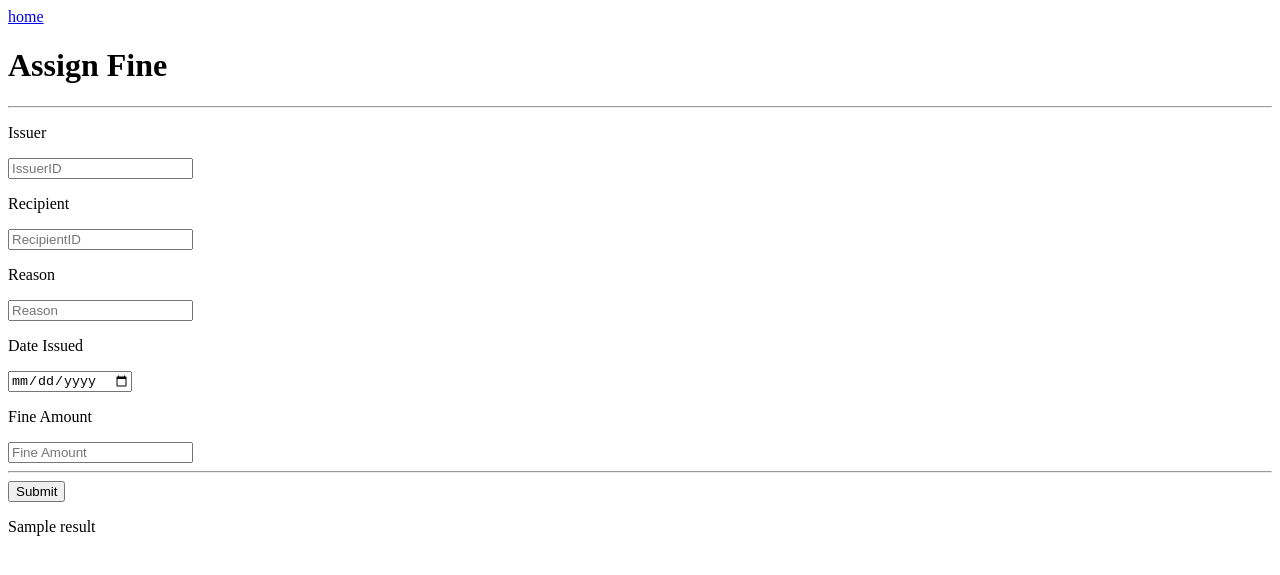
After one commit to jthoerschgen/cs2300_proj, a FastAPI app: template templates/assignfine.html in a window 1280 px wide. The commit adds this page. Shown: the top 575 px of the page. Run offline with FastAPI, Linux system fonts and the light colour scheme; the template is opened without the code that fills it: most values are stand-ins (such as "Sample title", 1, 10 or a date in 2020).

Commit message:
added Fine and edited EmerContact

```diff
--- /dev/null
+++ b/templates/assignfine.html
@@ -0,0 +1,27 @@
+<!DOCTYPE html>
+<html lang="en">
+  <head>
+    <meta charset="UTF-8" />
+    <title>Assign Fine</title>
+    <a href="/">home</a>
+  </head>
+  <body>
+    <h1>Assign Fine</h1>
+    <hr />
+    <form action="assignfine" method="post">
+      <p>Issuer</p>
+      <input type="number" name="issuer" placeholder="IssuerID" />
+      <p>Recipient</p>
+      <input type="number" name="recipient" placeholder="RecipientID" />
+      <p>Reason</p>
+      <input type="text" name="reason" placeholder="Reason" />
+      <p>Date Issued</p>
+      <input type="date" name="date_issued" placeholder="Date Issued" />
+      <p>Fine Amount</p>
+      <input type="float" name="amount" placeholder="Fine Amount" />
+      <hr />
+      <input type="submit" />
+    </form>
+    <p>{{result}}</p>
+  </body>
+</html>
```
Also changed, not shown: templates/add_emercontact.html (+16 -12 lines).
